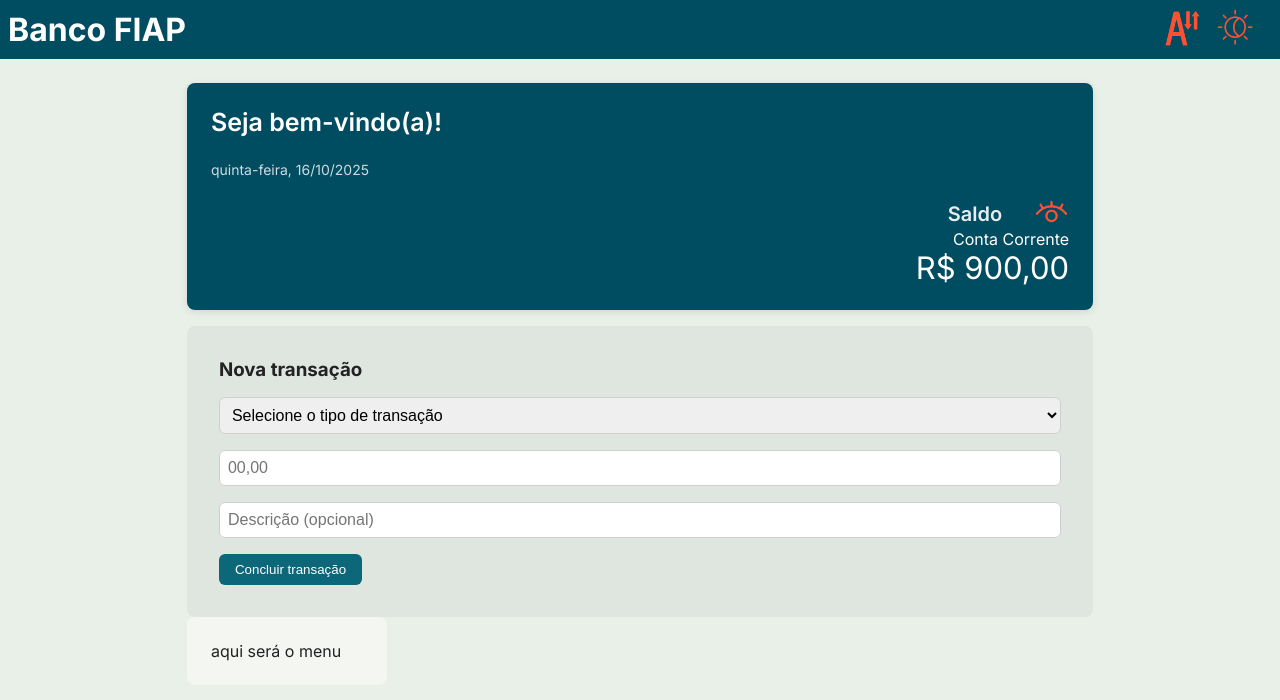
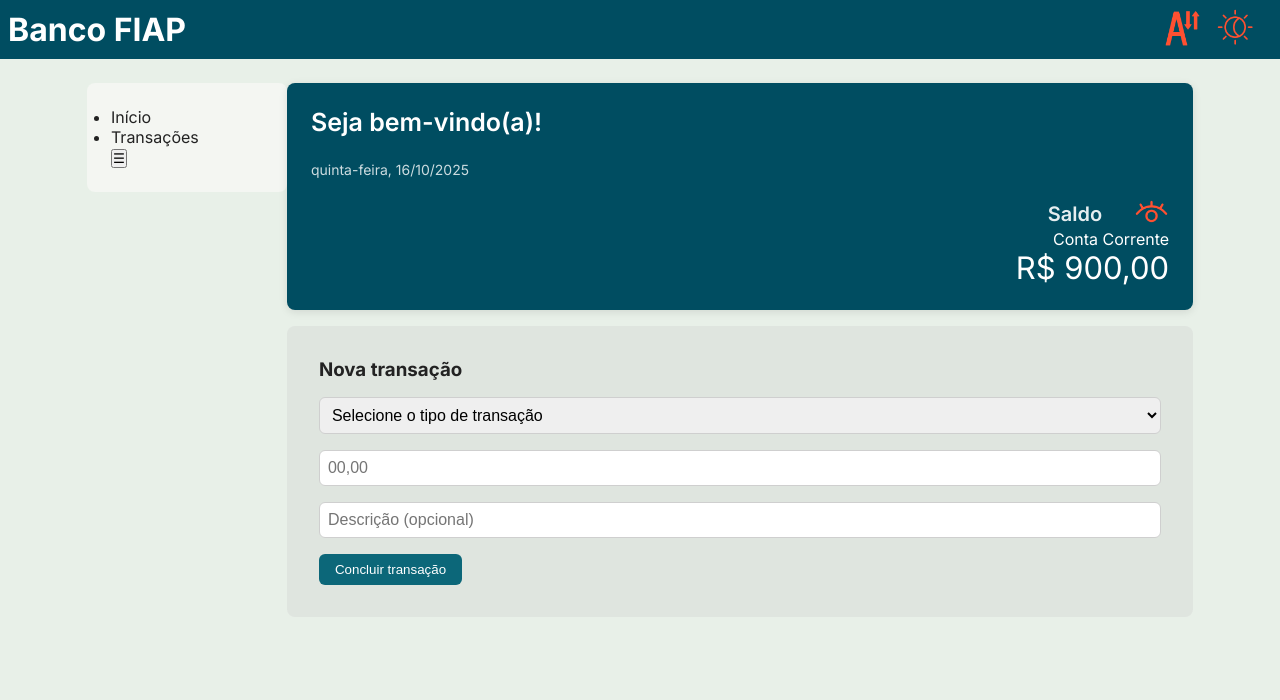
Before and after one commit to JoaovrCandido/tech-challenge-fase-01, a Next.js app: page / in a window 1280 px wide. Shown: the top 700 px of the page. Built offline with nearby package versions, Linux system fonts and the light colour scheme.

Commit message:
Desenvolvimento do menu, onde eu consigo ir para a página de transações com um botão

```diff
--- a/app/home.module.css
+++ b/app/home.module.css
@@ -1,3 +1,7 @@
 .title {
   color: var(--black);
 }
+
+.pageContainer{
+  display:flex;
+}
--- a/app/page.tsx
+++ b/app/page.tsx
@@ -13,6 +13,8 @@
 import Loading from "@/components/Loading/Loading";
 import NewTransaction from "@/components/NewTransaction/NewTransaction";
 import Menu from "@/components/Menu/Menu";
+
+import style from "./home.module.css"
 
 const fetcher = () => getTransactions();
 
@@ -59,7 +61,11 @@
   };
 
   return (
-    <section>
+    <section className={style.pageContainer}>
+      <div>
+        <Menu />
+      </div>
+      <div>
         <BoxBalance balance={formatedBalance} dateString={displayDate} />
 
         <NewTransaction
@@ -73,8 +79,7 @@
           onSubmit={handleSubmit}
           disabled={isSubmitting}
         />
-
-      <Menu />
+      </div>
     </section>
   );
 }
--- a/components/Menu/Menu.tsx
+++ b/components/Menu/Menu.tsx
@@ -1,8 +1,18 @@
+import { useState } from "react";
 import style from "./Menu.module.css"
+import Link from 'next/link'
 export default function Menu(){
+    const [open, setOpen] = useState(false);
     return(
             <div className={style.Menu}>
-            <p>aqui será o menu</p>
+            <ul className={`${style.menuLinks} ${open ? style.active : ""}`}>
+        <li><Link href="/nu">Início</Link></li>
+        <li><Link href="/transacoes">Transações</Link></li>
+        </ul>
+
+        <button className={style.btnToggle} onClick={() => setOpen(!open)}>
+        ☰
+        </button>
         </div>
-    )
+    );
 }
```
Lines whose indentation alone changed are shown as unchanged.
